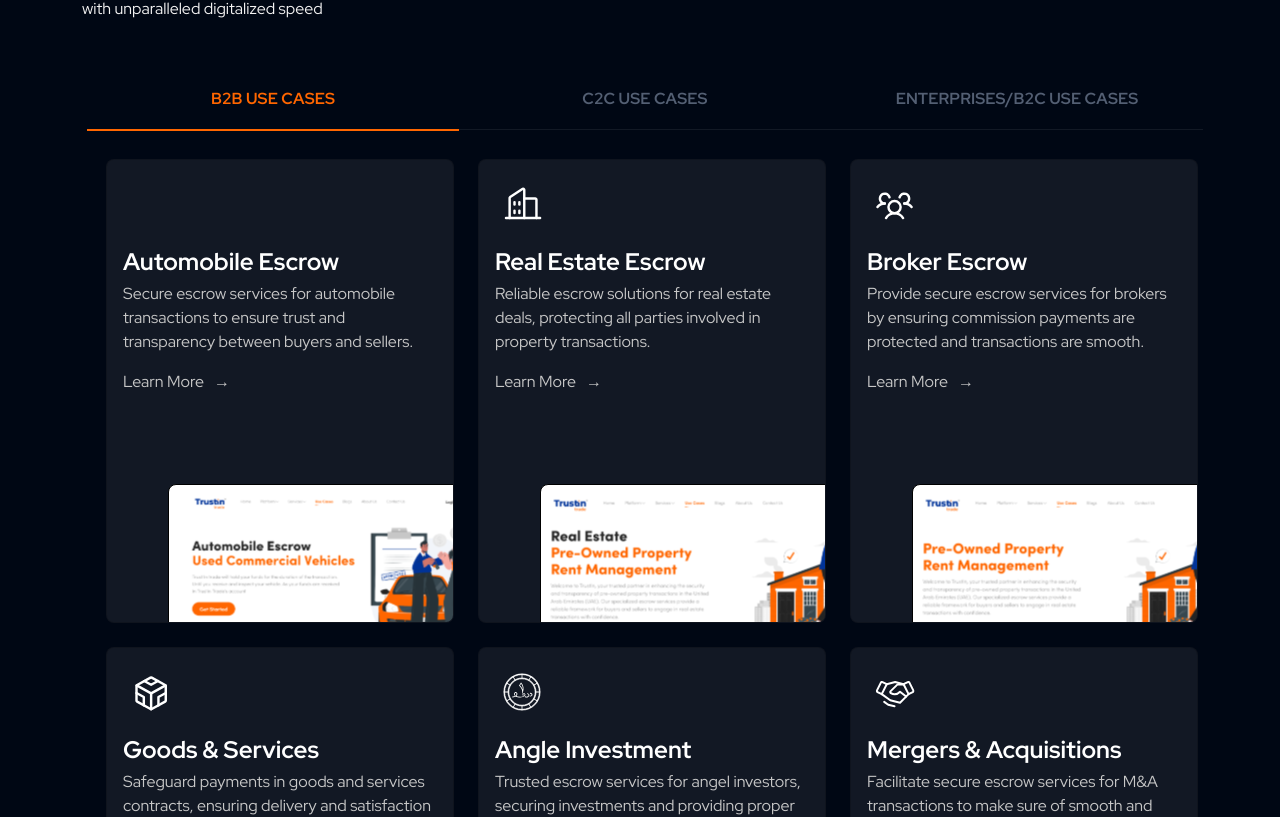
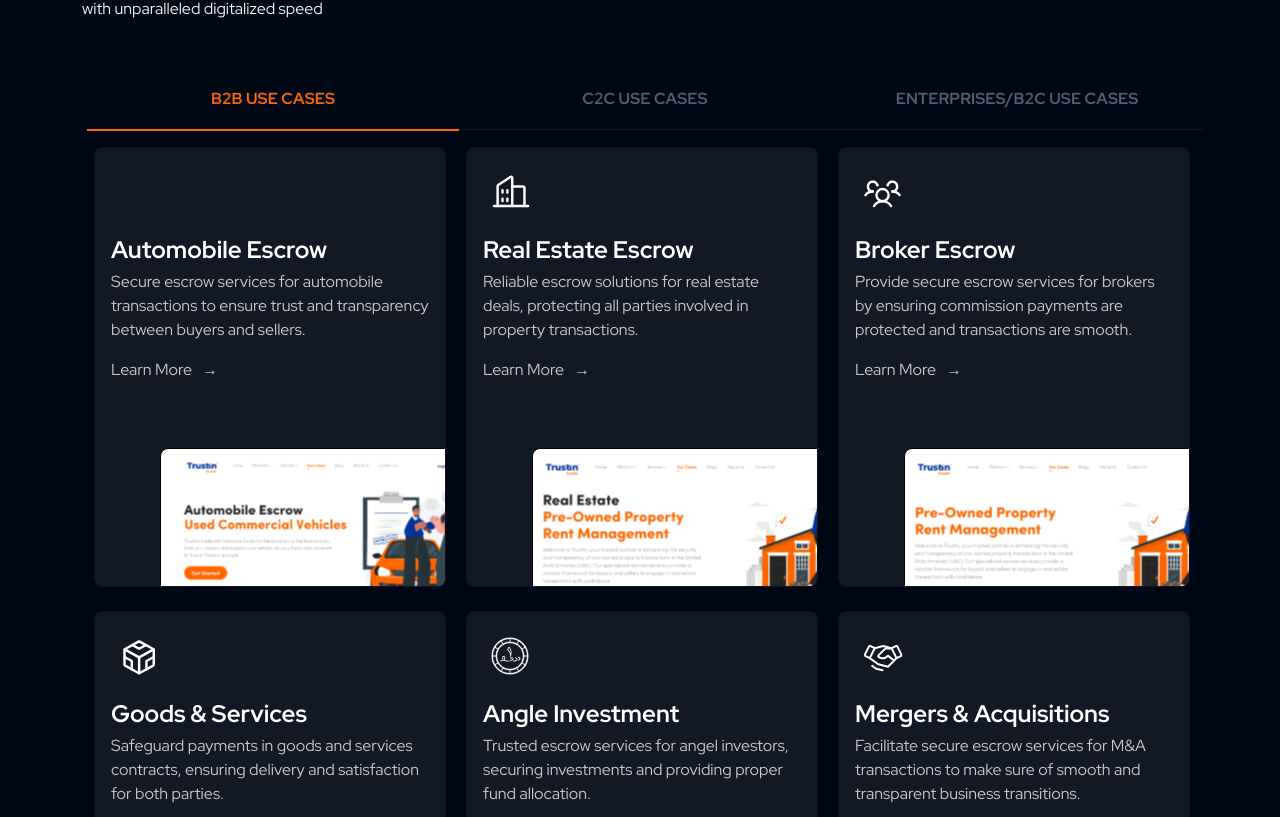
Before and after one commit to guravana22/trustin_web, a React (Create React App) app in the folder frontend/: page / in a window 1280 px wide. Shown: the part 4051-4868 px from the top of the page. Built offline with nearby package versions, Linux system fonts and the light colour scheme.

Commit message:
#1 decrease the cards padding

```diff
--- a/frontend/src/components/Ourcapabilities.jsx
+++ b/frontend/src/components/Ourcapabilities.jsx
@@ -287,8 +287,8 @@ const Ourcapabilities = () => {
   const renderCards = (cards, showAll) => {
     const cardsToShow = showAll || !isMobile ? cards : cards.slice(0, 2);
     return cardsToShow.map((card) => (
-      <div key={card.id} className="col-lg-4 col-md-6">
-        <div className="card h-100 card1">
+      <div key={card.id} className="col-lg-4 col-md-6 pe-2">
+        <div className="card h-100 card1 m-0">
           <div className="card-body" style={{ position: "relative" }}>
             <div className="background-grid">
               <div
```
